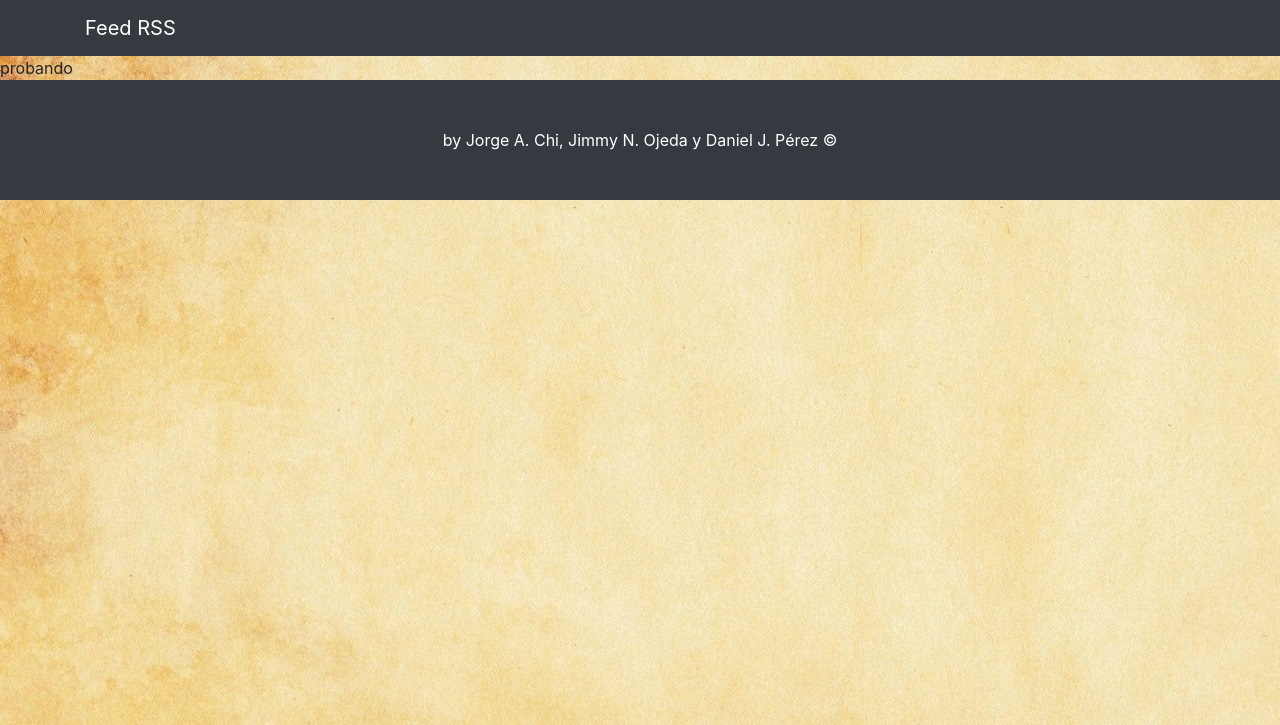
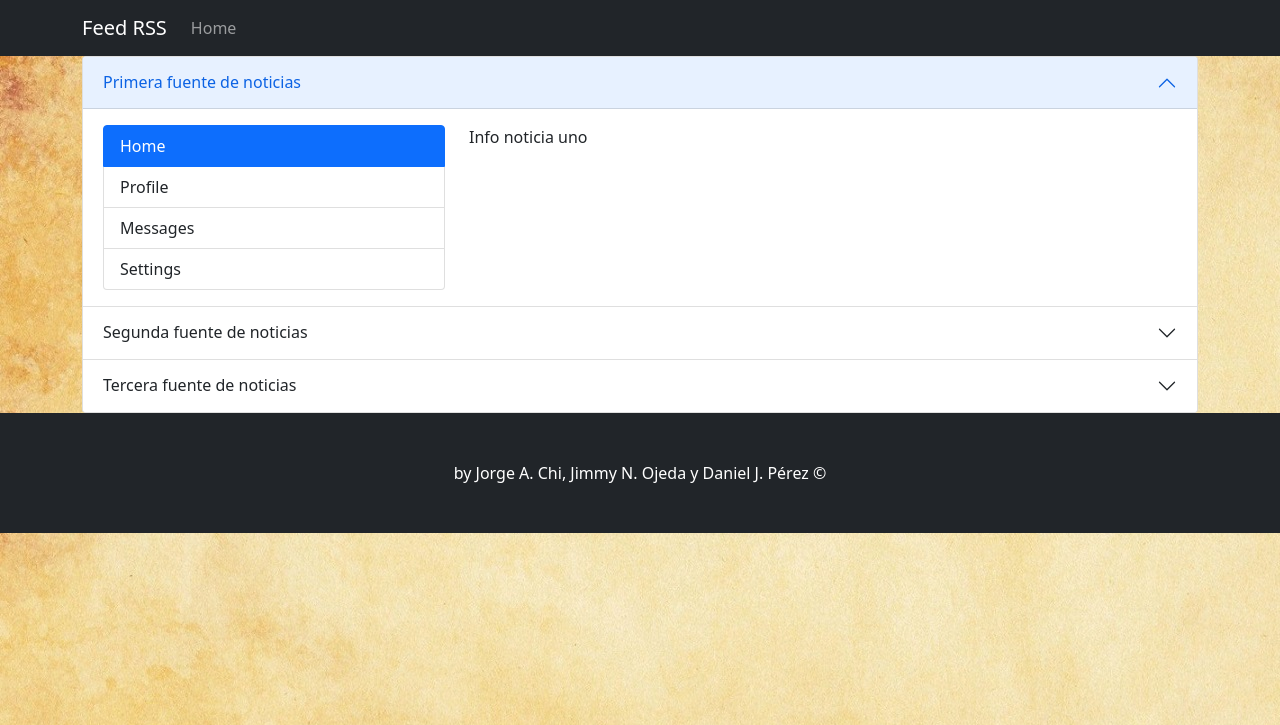
Before and after one commit to danieljpay/Opt_apps_web-proy, a PHP site: page /explorerNews.php in a window 1280 px wide. Shown: the top 725 px of the page. Run offline with PHP 8.4, Linux system fonts and the light colour scheme.

Commit message:
Acordeón agregado en explorerNews.php con plantilla

```diff
--- a/explorerNews.php
+++ b/explorerNews.php
@@ -2,13 +2,15 @@
 <html lang="en">
 <head>
     <meta charset="UTF-8">
-    <meta http-equiv="X-UA-Compatible" content="IE=edge">
-    <meta name="viewport" content="width=device-width, initial-scale=1.0">
-    <title>Explorador </title>
+    <meta name="viewport"
+		content="width=device-width, initial-scale=1, shrink-to-fit=no">
+	<meta name="description" content="">
+	<meta name="author" content="">
+    <title>Explorador de noticias</title>
     <link href="./public/assets/favicon.png" rel="icon" type="image/png">
 
-    <!-- Bootstrap core CSS -->
-    <link href="vendor/bootstrap/css/bootstrap.min.css" rel="stylesheet">
+    <!-- CSS only -->
+    <link href="https://cdn.jsdelivr.net/npm/bootstrap@5.0.0-beta3/dist/css/bootstrap.min.css" rel="stylesheet" integrity="sha384-eOJMYsd53ii+scO/bJGFsiCZc+5NDVN2yr8+0RDqr0Ql0h+rP48ckxlpbzKgwra6" crossorigin="anonymous">
 
     <!-- Custom styles for this template -->
     <link href="css/heroic-features.css" rel="stylesheet">
@@ -16,8 +18,72 @@
 <body style=" background-image: url('./public/assets/background.jpg'); background-attachment: fixed; ">
     <?php include("components/header.php") ?>
 
-    probando
+
+    <div class="container">
+        <div class="accordion" id="accordionExample">
+            <div class="accordion-item">
+                <h2 class="accordion-header" id="headingOne">
+                    <button class="accordion-button" type="button" data-bs-toggle="collapse" data-bs-target="#collapseOne" aria-expanded="true" aria-controls="collapseOne">
+                        Primera fuente de noticias
+                    </button>
+                </h2>
+                <div id="collapseOne" class="accordion-collapse collapse show" aria-labelledby="headingOne" data-bs-parent="#accordionExample">
+                    <div class="accordion-body">
+                        <div class="row">
+                            <div class="col-4">
+                                <div class="list-group" id="list-tab" role="tablist">
+                                    <a class="list-group-item list-group-item-action active" id="list-home-list" data-bs-toggle="list" href="#list-home" role="tab" aria-controls="home">Home</a>
+                                    <a class="list-group-item list-group-item-action" id="list-profile-list" data-bs-toggle="list" href="#list-profile" role="tab" aria-controls="profile">Profile</a>
+                                    <a class="list-group-item list-group-item-action" id="list-messages-list" data-bs-toggle="list" href="#list-messages" role="tab" aria-controls="messages">Messages</a>
+                                    <a class="list-group-item list-group-item-action" id="list-settings-list" data-bs-toggle="list" href="#list-settings" role="tab" aria-controls="settings">Settings</a>
+                                </div>
+                            </div>
+                            <div class="col-8">
+                                <div class="tab-content" id="nav-tabContent">
+                                    <div class="tab-pane fade show active" id="list-home" role="tabpanel" aria-labelledby="list-home-list">Info noticia uno</div>
+                                    <div class="tab-pane fade" id="list-profile" role="tabpanel" aria-labelledby="list-profile-list">Info noticia dos</div>
+                                    <div class="tab-pane fade" id="list-messages" role="tabpanel" aria-labelledby="list-messages-list">Info noticia tres</div>
+                                    <div class="tab-pane fade" id="list-settings" role="tabpanel" aria-labelledby="list-settings-list">Info noticia cuatro</div>
+                                </div>
+                            </div>
+                        </div>
+                    </div>
+                </div>
+            </div>
+            <div class="accordion-item">
+                <h2 class="accordion-header" id="headingTwo">
+                    <button class="accordion-button collapsed" type="button" data-bs-toggle="collapse" data-bs-target="#collapseTwo" aria-expanded="false" aria-controls="collapseTwo">
+                        Segunda fuente de noticias
+                    </button>
+                </h2>
+                <div id="collapseTwo" class="accordion-collapse collapse" aria-labelledby="headingTwo" data-bs-parent="#accordionExample">
+                    <div class="accordion-body">
+                        <ul><a href="#">Primera noticia</a></ul>
+                        <ul>Segunda noticia</ul>
+                        <ul>Tercera noticia</ul>
+                    </div>
+                </div>
+            </div>
+            <div class="accordion-item">
+                <h2 class="accordion-header" id="headingThree">
+                    <button class="accordion-button collapsed" type="button" data-bs-toggle="collapse" data-bs-target="#collapseThree" aria-expanded="false" aria-controls="collapseThree">
+                        Tercera fuente de noticias
+                    </button>
+                </h2>
+                <div id="collapseThree" class="accordion-collapse collapse" aria-labelledby="headingThree" data-bs-parent="#accordionExample">
+                    <div class="accordion-body">
+                        <ul><a href="#">Primera noticia</a></ul>
+                        <ul>Segunda noticia</ul>
+                        <ul>Tercera noticia</ul>
+                    </div>
+                </div>
+            </div>
+        </div>
+    </div>
 
     <?php include("components/footer.php") ?>
+    <!-- JavaScript Bundle with Popper -->
+    <script src="https://cdn.jsdelivr.net/npm/@popperjs/core@2.9.1/dist/umd/popper.min.js" integrity="sha384-SR1sx49pcuLnqZUnnPwx6FCym0wLsk5JZuNx2bPPENzswTNFaQU1RDvt3wT4gWFG" crossorigin="anonymous"></script>
+    <script src="https://cdn.jsdelivr.net/npm/bootstrap@5.0.0-beta3/dist/js/bootstrap.min.js" integrity="sha384-j0CNLUeiqtyaRmlzUHCPZ+Gy5fQu0dQ6eZ/xAww941Ai1SxSY+0EQqNXNE6DZiVc" crossorigin="anonymous"></script>
 </body>
 </html>
--- a/index.php
+++ b/index.php
@@ -62,13 +62,11 @@
 ?>
 
 <head>
-
 	<meta charset="utf-8">
 	<meta name="viewport"
 		content="width=device-width, initial-scale=1, shrink-to-fit=no">
 	<meta name="description" content="">
 	<meta name="author" content="">
-
 	<title>Lector RSS</title>
 	<link href="./public/assets/favicon.png" rel="icon" type="image/png">
 
@@ -77,7 +75,6 @@
 
 	<!-- Custom styles for this template -->
 	<link href="css/heroic-features.css" rel="stylesheet">
-
 </head>
 
 <body style=" background-image: url('./public/assets/background.jpg'); background-attachment: fixed; ">
```
Lines whose indentation alone changed are shown as unchanged.
